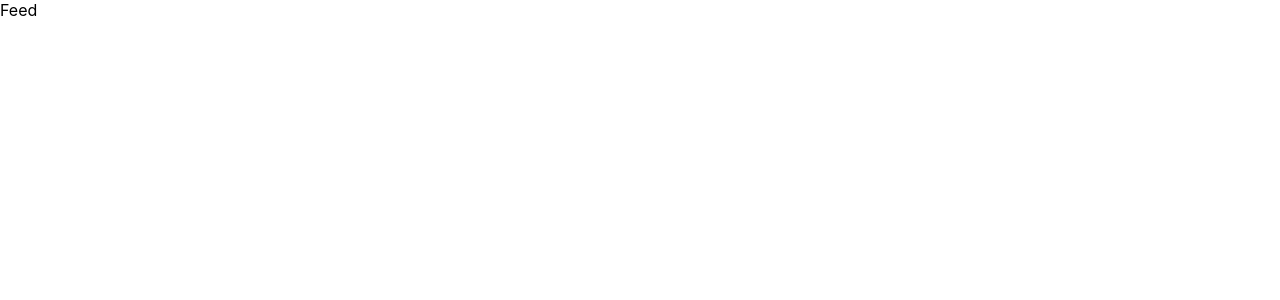
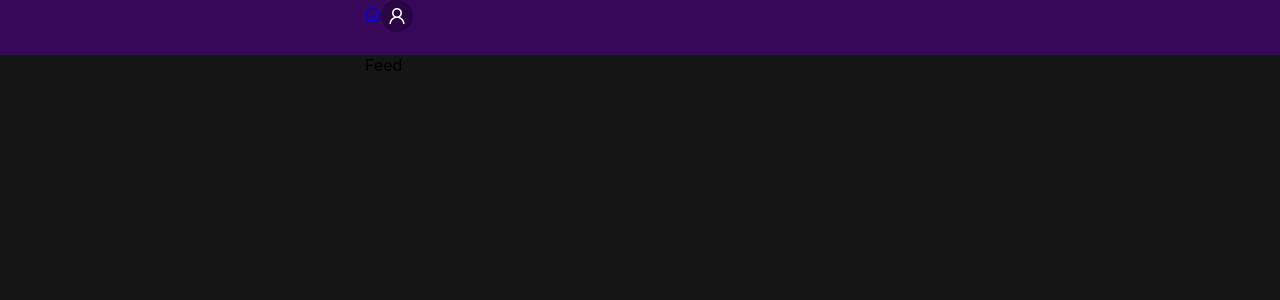
Before and after one commit to evelynbittelbrunn/tags-front, a React (Create React App) app: page / in a window 1280 px wide. Shown: the top 300 px of the page. Built offline with nearby package versions, Linux system fonts and the light colour scheme.

Commit message:
Iniciando o desenvolvimento da navbar

```diff
--- a/package.json
+++ b/package.json
@@ -3,6 +3,7 @@
   "version": "0.1.0",
   "private": true,
   "dependencies": {
+    "@ant-design/icons": "^5.5.1",
     "@testing-library/jest-dom": "^5.17.0",
     "@testing-library/react": "^13.4.0",
     "@testing-library/user-event": "^13.5.0",
--- a/src/App.css
+++ b/src/App.css
@@ -1,38 +1,12 @@
-.App {
-  text-align: center;
+body {
+    background-color: #151515;
 }
 
-.App-logo {
-  height: 40vmin;
-  pointer-events: none;
+.app {
+
 }
 
-@media (prefers-reduced-motion: no-preference) {
-  .App-logo {
-    animation: App-logo-spin infinite 20s linear;
-  }
+.main-container {
+    max-width: 550px;
+    margin: 0 auto;
 }
-
-.App-header {
-  background-color: #282c34;
-  min-height: 100vh;
-  display: flex;
-  flex-direction: column;
-  align-items: center;
-  justify-content: center;
-  font-size: calc(10px + 2vmin);
-  color: white;
-}
-
-.App-link {
-  color: #61dafb;
-}
-
-@keyframes App-logo-spin {
-  from {
-    transform: rotate(0deg);
-  }
-  to {
-    transform: rotate(360deg);
-  }
-}
--- a/src/App.tsx
+++ b/src/App.tsx
@@ -1,14 +1,18 @@
 import { BrowserRouter, Route, Router, Routes } from 'react-router-dom';
 import './App.css';
 import Feed from './pages/feed/Feed';
+import NavBar from './components/navBar/NavBar';
 
 function App() {
     return (
-        <div>
+        <div className='app'>
             <BrowserRouter>
-                <Routes>
-                    <Route path="/" element={<Feed />} />
-                </Routes>
+                <NavBar />
+                <div className='main-container'>
+                    <Routes>
+                        <Route path="/" element={<Feed />} />
+                    </Routes>
+                </div>
             </BrowserRouter>
         </div>
     );
--- a/src/components/navBar/NavBar.tsx
+++ b/src/components/navBar/NavBar.tsx
@@ -1,7 +1,24 @@
-import React from 'react'
+import { HomeOutlined, UserOutlined } from '@ant-design/icons';
+import { Avatar, Popover } from 'antd'
+import { Link } from 'react-router-dom'
+import './styles.css';
 
 export default function NavBar() {
+
+    const content = (
+        <div>Teste</div>
+    );
+
+
     return (
-        <div>NavBar</div>
+        <div className='navbar-container'>
+            <nav>
+                <Link to="/"><HomeOutlined /></Link>
+
+                <Popover content={content} title="Title" trigger="click">
+                    <Avatar icon={<UserOutlined />} />
+                </Popover>
+            </nav>
+        </div>
     )
 }
--- /dev/null
+++ b/src/components/navBar/styles.css
@@ -0,0 +1,10 @@
+.navbar-container {
+    width: 100%;
+    height: 55px;
+    background-color: #370759;
+}
+
+.navbar-container > nav {
+    max-width: 550px;
+    margin: 0 auto;
+}
```
Also changed, not shown: src/components/postFeed/PostFeed.tsx (added, +7 -0 lines), 1 other file (tests, documents, lock files or other folders).
